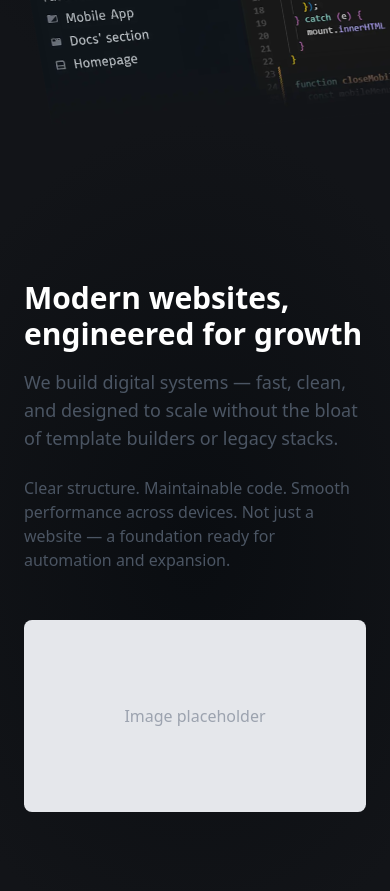
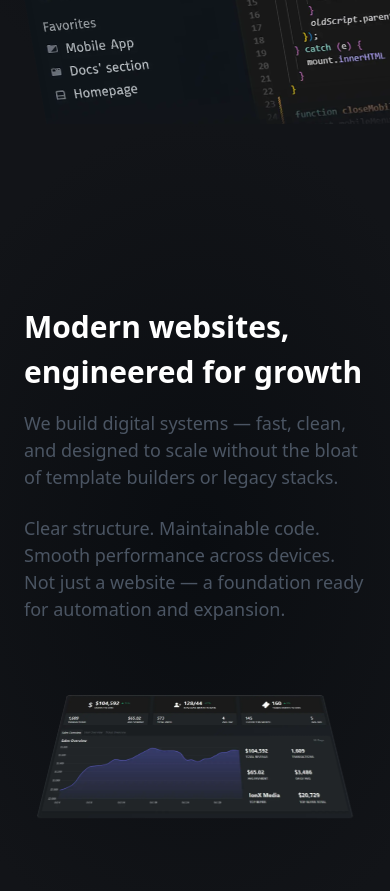
Before and after one commit to zenformed/zenformed.github.io, a plain HTML site: page index.html in a window 390 px wide. Shown: the part 720-1611 px from the top of the page. Drawn offline with nearby package versions, Linux system fonts and the light colour scheme.

Commit message:
hero and about good on 1920, 4k, mobile

```diff
--- a/sections/about.html
+++ b/sections/about.html
@@ -1,24 +1,22 @@
 <!-- /sections/about.html -->
-<section class="bg-gradient-radial text-white h-screen flex items-center">
-  <div class="max-w-6xl mx-auto px-6 w-full">
-    <div class="grid md:grid-cols-2 gap-12 items-center">
-      <div>
-        <h2 class="text-3xl md:text-4xl font-semibold mb-4">
-          Modern websites, engineered for growth
-        </h2>
-        <p class="text-lg text-gray-600 mb-6">
+<section
+  class="bg-gradient-radial text-white h-screen flex items-center about-section"
+>
+  <div class="content-container">
+    <div class="about-content">
+      <div class="about-text">
+        <h2 class="about-title">Modern websites, engineered for growth</h2>
+        <p class="about-paragraph about-paragraph-first">
           We build digital systems — fast, clean, and designed to scale without
           the bloat of template builders or legacy stacks.
         </p>
-        <p class="text-gray-600">
+        <p class="about-paragraph">
           Clear structure. Maintainable code. Smooth performance across devices.
           Not just a website — a foundation ready for automation and expansion.
         </p>
       </div>
-      <div
-        class="aspect-video bg-gray-200 rounded-lg flex items-center justify-center"
-      >
-        <span class="text-gray-400">Image placeholder</span>
+      <div class="about-image">
+        <img src="./images/chart.webp" alt="" />
       </div>
     </div>
   </div>
--- a/sections/hero.html
+++ b/sections/hero.html
@@ -10,7 +10,8 @@
       </h1>
 
       <p class="text-gray-400 hero-subtitle">
-        Fast, scalable, automation-ready platforms for growing businesses.
+        Fast, scalable, and built for automation — so your business can grow
+        quickly and efficiently.
       </p>
 
       <div class="flex items-center gap-3 hero-buttons">
--- a/styles/main.css
+++ b/styles/main.css
@@ -57,6 +57,10 @@ html {
     #121418 100%
   );
 }
+
+/* section {
+  border: 1px solid red;
+} */
 /* ============================================================
    CONTENT CONTAINER - All Viewports (72rem, centered)
    ============================================================ */
@@ -117,6 +121,60 @@ nav#navbar a:not([class*="logo"]):hover {
 .hero-image-wrapper img {
   width: 100%;
   height: 100%;
+  object-fit: contain;
+}
+
+/* ============================================================
+   ABOUT SECTION STYLES
+   ============================================================ */
+.about-content {
+  display: flex;
+  flex-direction: column;
+  gap: 4rem;
+  margin-top: 0px;
+  overflow: hidden;
+}
+
+.about-title {
+  font-size: 1.875rem;
+  font-weight: 600;
+  margin-bottom: 1rem;
+  color: white;
+}
+
+.about-paragraph {
+  font-size: 1.125rem;
+  color: rgb(75 85 99);
+  margin-bottom: 1.5rem;
+}
+
+.about-paragraph:last-child {
+  margin-bottom: 0;
+}
+
+@media (min-width: 768px) {
+  .about-title {
+    font-size: 2.25rem;
+  }
+
+  .about-paragraph {
+    font-size: 1.125rem;
+  }
+}
+
+.about-image {
+  margin: 0 auto;
+  margin-top: 40px;
+  max-width: 65%;
+  aspect-ratio: 16 / 9;
+  border-radius: 0.75rem;
+  transform: perspective(500px) rotateX(25deg);
+  transform-origin: top center;
+  position: relative;
+}
+
+.about-image img {
+  margin: 0 auto;
   object-fit: contain;
 }
 
@@ -195,6 +253,24 @@ nav#navbar a:not([class*="logo"]):hover {
     gap: 1rem !important;
   }
 
+  /* About section */
+  .about-title {
+    font-size: 4.5rem !important;
+  }
+
+  .about-paragraph {
+    font-size: 2.25rem !important;
+  }
+
+  .about-image {
+    max-width: 100% !important;
+    margin-top: 100px !important;
+  }
+
+  .about-image img {
+    max-height: 60% !important;
+  }
+
   .hero-image-container {
     bottom: -50% !important;
     left: 15% !important;
@@ -229,6 +305,31 @@ nav#navbar a:not([class*="logo"]):hover {
     margin-right: 0 !important;
   }
 
+  /* Mobile about - fix content container width */
+  .about-section .content-container {
+    padding-top: 100px !important;
+    max-width: 100% !important;
+    min-width: 100% !important;
+    margin-left: 0 !important;
+    margin-right: 0 !important;
+  }
+
+  .about-image {
+    max-width: 100% !important;
+    margin-top: 40px !important;
+  }
+
+  .about-content {
+    gap: 2rem !important;
+  }
+  .about-image img {
+    max-height: 60% !important;
+  }
+
+  .about-image {
+    transform: perspective(300px) rotateX(30deg) !important;
+  }
+
   .hero-section {
     padding-top: 120px !important;
     max-width: 100vw !important;
```
Also changed, not shown: images/chart.webp (added).
